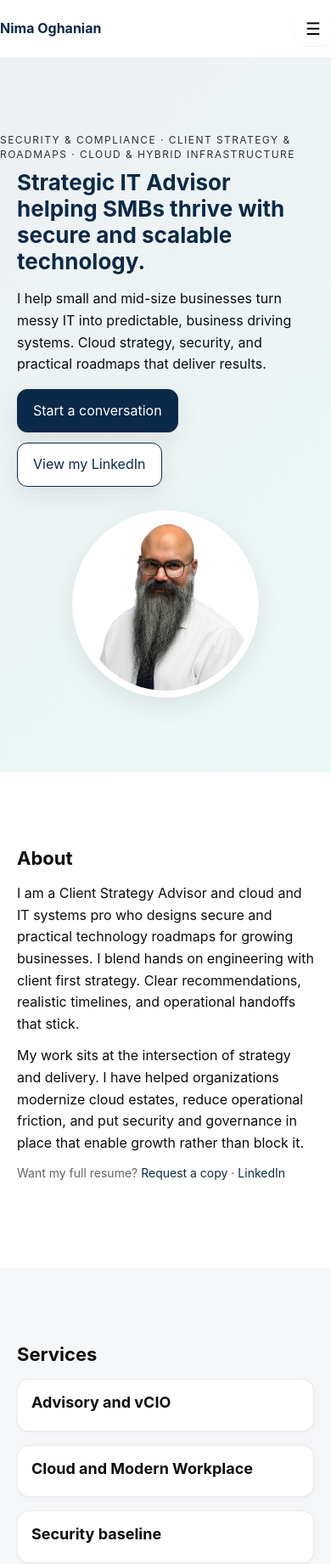
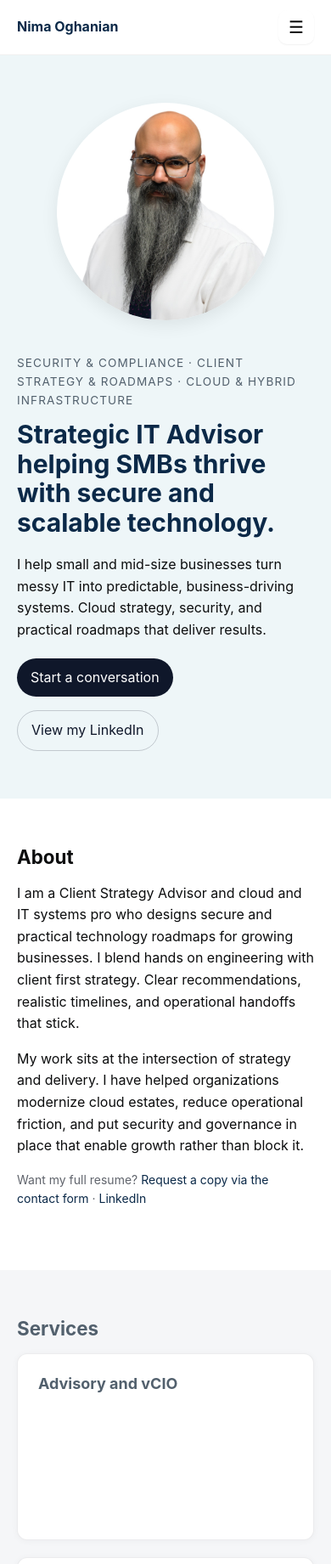
Before and after one commit to NB-OGH/github.io, a plain HTML site: page index.html in a window 390 px wide. Shown: the top 1841 px of the page at 85% size. Drawn offline with Linux system fonts and the light colour scheme.

Commit message:
Refine contact form embed and resume link

```diff
--- a/index.html
+++ b/index.html
@@ -7,14 +7,23 @@
   <title>Nima Oghanian — Strategic IT Advisor</title>
   <meta name="description" content="Strategic IT advisor focused on cloud architecture, security, and practical roadmaps for SMBs. Toronto-based.">
   <link rel="stylesheet" href="styles.css">
-  <link rel="stylesheet" href="styles.css" />
+  <!-- Social/SEO cards -->
+  <meta property="og:title" content="Nima Oghanian — Strategic IT Advisor">
+  <meta property="og:description" content="Secure, scalable, practical IT roadmaps for SMBs.">
+  <meta property="og:type" content="website">
+  <meta property="og:url" content="https://nimaoghanian.com">
+  <meta property="og:image" content="https://nimaoghanian.com/assets/social-card.png">
+  <meta name="twitter:card" content="summary_large_image">
 </head>
 <body>
   <header class="site-header">
-    <div class="container row">
+    <div class="container">
       <div class="brand"><a href="/">Nima Oghanian</a></div>
-      <button id="menuBtn" class="menu-btn" aria-label="Open menu" aria-expanded="false">☰</button>
-      <nav class="nav">
+      <button id="menuBtn" class="menu-btn" type="button"
+        aria-label="Open menu"
+        aria-expanded="false"
+        aria-controls="site-nav">☰</button>
+      <nav id="site-nav" class="nav">
         <a href="#about">About</a>
         <a href="#services">Services</a>
         <a href="#projects">Case studies</a>
@@ -25,22 +34,19 @@
 
   <main id="main">
     <section class="hero section">
-  <p class="mini-tagline">Security &amp; Compliance · Client Strategy &amp; Roadmaps · Cloud &amp; Hybrid Infrastructure</p>
-
       <div class="container">
-        <div class="grid">
-          <div>
-            <div class="kicker">AZURE · M365 · SECURITY</div>
+        <div class="hero-grid">
+          <div class="hero-copy">
+            <p class="eyebrow">Security &amp; Compliance · Client Strategy &amp; Roadmaps · Cloud &amp; Hybrid Infrastructure</p>
             <h1>Strategic IT Advisor helping SMBs thrive with secure and scalable technology.</h1>
-            <p class="lead">I help small and mid-size businesses turn messy IT into predictable, business driving systems. Cloud strategy, security, and practical roadmaps that deliver results.</p><div class="cta">
-              <a class="button" href="mailto:info@nimaoghanian.com">Start a conversation</a>
-              <a class="button ghost" href="https://www.linkedin.com/in/nimaoghanian">View my LinkedIn</a>
+            <p>I help small and mid-size businesses turn messy IT into predictable, business-driving systems. Cloud strategy, security, and practical roadmaps that deliver results.</p>
+            <div class="hero-actions">
+              <a class="btn btn-primary" href="#contact">Start a conversation</a>
+              <a class="btn btn-ghost" href="https://www.linkedin.com/in/nimaoghanian/" rel="noopener">View my LinkedIn</a>
             </div>
           </div>
-          <div class="hero-visual">
-            <div class="avatar-wrap">
-              <img src="assets/avatar.png" alt="Portrait of Nima Oghanian">
-            </div>
+          <div class="hero-aside">
+            <img src="assets/avatar.png" width="256" height="256" alt="Portrait of Nima Oghanian" loading="lazy" decoding="async">
           </div>
         </div>
       </div>
@@ -51,7 +57,7 @@
         <h2>About</h2>
         <p>I am a Client Strategy Advisor and cloud and IT systems pro who designs secure and practical technology roadmaps for growing businesses. I blend hands on engineering with client first strategy. Clear recommendations, realistic timelines, and operational handoffs that stick.</p>
         <p>My work sits at the intersection of strategy and delivery. I have helped organizations modernize cloud estates, reduce operational friction, and put security and governance in place that enable growth rather than block it.</p>
-        <p class="small">Want my full resume? <a href="mailto:info@nimaoghanian.com?subject=Request%20CV">Request a copy</a> · <a href="https://www.linkedin.com/in/nimaoghanian">LinkedIn</a></p>
+        <p class="small">Want my full resume? <a href="#contact">Request a copy via the contact form</a> · <a href="https://www.linkedin.com/in/nimaoghanian">LinkedIn</a></p>
       </div>
     </section>
 
@@ -109,17 +115,26 @@
       </div>
     </section>
 
-    <section id="contact" class="section muted">
-    <h2>Get in touch</h2>
-      <iframe
-        src="https://docs.google.com/forms/d/e/1FAIpQLSelULsvhSTl9UR4enh9ESTDJWGuPU_ZNO9ECFhDP4niKGW56A/viewform?embedded=true"
-        width="100%"
-        height="720"
-        frameborder="0"
-        marginheight="0"
-        marginwidth="0"
-        loading="lazy"
-        >Loading…</iframe>
+    <section id="contact" class="section contact">
+      <div class="container">
+        <div class="contact-grid">
+          <header class="contact-lead">
+            <h2 class="h2">Get in touch</h2>
+            <p class="muted">Tell me briefly about your goals and timeline. I’ll reply within 1–2 business days.</p>
+          </header>
+          <div class="form-wrap">
+            <iframe
+              src="https://docs.google.com/forms/d/e/1FAIpQLSelULsvhSTl9UR4enh9ESTDJWGuPU_ZNO9ECFhDP4niKGW56A/viewform?embedded=true&rm=minimal"
+              title="Contact form"
+              loading="lazy"
+              referrerpolicy="no-referrer-when-downgrade"
+              scrolling="no"
+              allowfullscreen>
+            </iframe>
+            <!-- Form accent color can be updated directly in Google Forms to match site branding. -->
+          </div>
+        </div>
+      </div>
     </section>
   </main>
 
@@ -135,10 +150,25 @@
   (function(){
     var btn = document.getElementById('menuBtn');
     if(btn){
+      var nav = document.getElementById('site-nav');
+      var updateLabel = function(open){
+        btn.setAttribute('aria-expanded', open ? 'true' : 'false');
+        btn.setAttribute('aria-label', open ? 'Close menu' : 'Open menu');
+      };
+
       btn.addEventListener('click', function(){
         var open = document.body.classList.toggle('nav-open');
-        btn.setAttribute('aria-expanded', open ? 'true' : 'false');
+        updateLabel(open);
       });
+
+      if(nav){
+        nav.addEventListener('click', function(event){
+          if(event.target.tagName === 'A'){
+            document.body.classList.remove('nav-open');
+            updateLabel(false);
+          }
+        });
+      }
     }
   })();
 </script>
--- a/styles.css
+++ b/styles.css
@@ -4,41 +4,87 @@
   --ink:#0c0d0e;
   --muted:#f5f6f8;
   --brand:#0B2948;
-  --accent:#00A896;
+  --accent:#14b8a6;
   --card:#ffffff;
   --ring:#e5e7eb;
   --shadow:0 10px 30px rgba(0,0,0,.08);
+  --container: 1100px;
+  --space-1: 8px;
+  --space-2: 12px;
+  --space-3: 16px;
+  --space-4: 20px;
+  --space-5: 24px;
+  --space-6: 32px;
+  --space-7: 40px;
+  --space-8: 56px;
+  --radius: 12px;
 }
 *{box-sizing:border-box}
 html,body{margin:0;padding:0}
 body{font-family:Inter, ui-sans-serif, system-ui, -apple-system, Segoe UI, Roboto, Helvetica, Arial; color:var(--ink); background:var(--bg); line-height:1.6}
-.container{max-width:1100px;margin:0 auto;padding:0 20px}
-.section{padding:88px 0}
-.section.muted{background:var(--muted)}
-h1,h2,h3{line-height:1.2;margin:0 0 16px}
-h1{font-size:clamp(30px,4.5vw,44px);color:var(--brand)}
-h2{font-size:clamp(22px,3vw,30px)}
-h3{font-size:clamp(18px,2.2vw,22px)}
-p{margin:0 0 12px}
-.lead{font-size:clamp(16px,2.4vw,20px);max-width:820px}
+.container{ max-width: var(--container); margin:0 auto; padding:0 var(--space-4); }
+.section{ padding: var(--space-8) 0; }
+.section.muted{ background:var(--muted); }
+h1{ margin:0 0 var(--space-4); line-height:1.15; font-size:clamp(30px,4.5vw,44px); color:var(--brand); }
+h2,.h2{ margin:0 0 var(--space-3); line-height:1.2; font-size: clamp(1.4rem, 1.1rem + 1.2vw, 2rem); }
+h3{ margin:0 0 var(--space-2); line-height:1.25; font-size:clamp(18px,2.2vw,22px); }
+p{ margin:0 0 var(--space-3); }
 .small{font-size:14px;color:#60646c}
+.muted{ color:#52606d; }
 a{text-decoration:none;color:var(--brand)}
 a:hover{text-decoration:underline}
+a:focus-visible, button:focus-visible{
+  outline:2px solid var(--accent);
+  outline-offset:3px;
+  border-radius:6px;
+}
 
 /* Header */
-.site-header{position:sticky;top:0;background:rgba(255,255,255,.9);backdrop-filter:blur(8px);border-bottom:1px solid var(--ring);z-index:20}
-.site-header .row{display:flex;align-items:center;justify-content:space-between;padding:14px 0}
+.site-header{
+  position: sticky; top: 0; z-index: 50;
+  background: rgba(255,255,255,.9);
+  -webkit-backdrop-filter: saturate(180%) blur(8px);
+  backdrop-filter: saturate(180%) blur(8px);
+  border-bottom: 1px solid rgba(0,0,0,.06);
+}
+.site-header .container{
+  display:flex;
+  align-items:center;
+  justify-content:space-between;
+  height:64px;
+  gap: var(--space-4);
+}
 .brand{font-weight:700;color:var(--brand)}
-.brand a{color:var(--brand)}
-.nav a{margin-left:18px;color:#111}
+.brand a{display:inline-block;padding-top:2px;line-height:1;color:var(--brand)}
+.nav{display:flex;gap: var(--space-2);align-items:center;}
+.nav a{padding:8px 10px;color:#111}
 .nav a:hover{color:var(--brand)}
 
 /* Hero */
-.hero{background:linear-gradient(135deg, rgba(11,41,72,.07), rgba(0,168,150,.08));}
-.hero .grid{display:grid;grid-template-columns:1.1fr .9fr;gap:28px;align-items:center}
-.hero-visual{display:flex;align-items:center;justify-content:center}
-.avatar-wrap{width:min(320px,70%);aspect-ratio:1/1;border-radius:999px;overflow:hidden;box-shadow:var(--shadow);background:#fff;border:8px solid rgba(255,255,255,.6)}
-.avatar-wrap img{width:100%;height:100%;object-fit:cover}
+.hero{ background:#eef6f8; }
+.hero-grid{
+  display:grid;
+  grid-template-columns: 1.3fr .7fr;
+  gap: var(--space-7);
+  align-items:center;
+}
+.eyebrow{
+  letter-spacing:.08em;
+  text-transform:uppercase;
+  font-size:.85rem;
+  color:#52606d;
+  margin-bottom: var(--space-2);
+}
+.hero-actions{ display:flex; gap: var(--space-3); margin-top: var(--space-4); flex-wrap:wrap; }
+.btn{ display:inline-flex; align-items:center; gap:8px; padding:10px 16px; border-radius:999px; text-decoration:none; }
+.btn-primary{ background:#0f172a; color:#fff; }
+.btn-ghost{ border:1px solid rgba(15,23,42,.2); color:#0f172a; background:transparent; }
+.hero-aside img{ display:block; margin:0 auto; width:100%; max-width:256px; height:auto; border-radius:50%; box-shadow:0 6px 20px rgba(0,0,0,.08); }
+
+@media (max-width:930px){
+  .hero-grid{ grid-template-columns:1fr; text-align:left; }
+  .hero-aside{ order:-1; }
+}
 
 /* Tags (capability labels) */
 .tags{display:flex;gap:8px;flex-wrap:wrap;margin-top:14px}
@@ -52,97 +98,29 @@ a:hover{text-decoration:underline}
 .button:hover{transform:translateY(-1px)}
 
 /* Cards & Grid */
-.grid-3{display:grid;grid-template-columns:repeat(3,1fr);gap:20px}
-.card{background:var(--card);border:1px solid var(--ring);border-radius:16px;padding:20px;box-shadow:var(--shadow);transition:transform .15s ease, box-shadow .15s ease}
-.card:hover{transform:translateY(-3px);box-shadow:0 12px 36px rgba(0,0,0,.12)}
-.card h3{margin-bottom:6px}
-
-/* Make whole card clickable */
-.card-link{display:block;color:inherit}
+.grid-3{ display:grid; grid-template-columns: repeat(3, minmax(0,1fr)); gap: var(--space-4); }
+.card{ display:flex; flex-direction:column; min-height:220px; padding: var(--space-5); border-radius: var(--radius); background:#fff; border:1px solid rgba(15,23,42,.08); box-shadow:0 1px 8px rgba(0,0,0,.04); color:inherit; text-decoration:none; transition:transform .15s ease, box-shadow .15s ease, border-color .15s ease; }
+.card:hover{ transform:translateY(-2px); border-color:rgba(17,177,168,.45); box-shadow:0 8px 24px rgba(0,0,0,.08); }
+.card h3{ margin-bottom: var(--space-2); }
+.card-link{ display:block; color:inherit; }
 .card-link:hover{text-decoration:none}
 
 /* Footer */
 .site-footer{padding:36px 0;border-top:1px solid var(--ring);background:#fff}
 
-/* Responsive */
 @media (max-width:930px){
-  .hero .grid,.grid-3{grid-template-columns:1fr}
-  .avatar-wrap{width:220px}
+  .grid-3{ grid-template-columns:1fr; }
 }
 
+@media (prefers-reduced-motion: reduce){
+  *{ animation-duration:.001ms !important; animation-iteration-count:1 !important; transition-duration:.001ms !important; }
+}
 
-
-/* === v3.2.1 responsive + hero micro-fixes === */
-.mini-tagline{
-  letter-spacing:.12em;
-  text-transform:uppercase;
-  font-size:.72rem;
-  opacity:.8;
-  margin:0 0 .5rem 0;
-  line-height:1.4;
-}
-.cards-grid, .services-grid{
-  display:grid;
-  grid-template-columns:1fr;
-  gap:16px;
-}
-@media (min-width: 480px){
-  .cards-grid, .services-grid{ grid-template-columns:repeat(2,minmax(0,1fr)); }
-}
-@media (min-width: 992px){
-  .cards-grid{ grid-template-columns:repeat(3,minmax(0,1fr)); }
-  .services-grid{ grid-template-columns:repeat(3,minmax(0,1fr)); }
-}
-.card{
-  display:block;
-  padding:16px;
-  border-radius:14px;
-  background:#fff;
-  border:1px solid rgba(15,23,42,.08);
-  box-shadow:0 1px 2px rgba(0,0,0,.05);
-  color:inherit;
-  text-decoration:none;
-  transition:transform .15s ease, box-shadow .15s ease, border-color .15s ease;
-}
-.card:hover{
-  transform:translateY(-2px);
-  border-color:rgba(17,177,168,.45);
-  box-shadow:0 8px 24px rgba(0,0,0,.08);
-}
-.card-title{margin:0 0 6px 0; font-weight:600}
-.card-desc{margin:0; color:#475569}
-.cards-grid .card p, .services-grid .card p{ display:none; }
-@media (min-width: 768px){
-  .cards-grid .card p, .services-grid .card p{ display:block; }
-}
-@media (max-width: 420px){
-  h1{ font-size:26px; line-height:1.2; }
-}
-.page-section{ padding-bottom:84px; }
-
-
-
-/* === Patch v3.2.2 === */
-
-/* Remove old tiny tagline line */
 .kicker { display:none !important; }
 
-/* Card anchors look like tiles */
-.card { display:block; color:inherit; text-decoration:none; }
-
-/* Mobile: titles-only for services and projects */
 #services .card p, #projects .card p { display:none; }
 @media (min-width: 768px){
   #services .card p, #projects .card p { display:block; }
-}
-
-/* Grid: fallbacks if theme uses grid-3 */
-#projects .grid-3, #services .grid-3 { display:grid; gap:16px; grid-template-columns:1fr; }
-@media (min-width: 480px){
-  #projects .grid-3, #services .grid-3 { grid-template-columns:repeat(2, minmax(0,1fr)); }
-}
-@media (min-width: 992px){
-  #projects .grid-3, #services .grid-3 { grid-template-columns:repeat(3, minmax(0,1fr)); }
 }
 
 /* Hamburger menu */
@@ -158,33 +136,28 @@ a:hover{text-decoration:underline}
 }
 @media (max-width: 768px){
   .menu-btn{ display:inline-block; }
-  .nav{ display:none; position:absolute; right:16px; top:56px; background:#fff; padding:12px; border-radius:12px; box-shadow:0 10px 28px rgba(0,0,0,.12); }
+  .nav{ display:none; position:absolute; right:16px; top:64px; background:#fff; padding:12px; border-radius:12px; box-shadow:0 10px 28px rgba(0,0,0,.12); }
   body.nav-open .nav{ display:flex; flex-direction:column; gap:10px; }
 }
 
-/* Mini-tagline polish */
-.mini-tagline{
-  letter-spacing:.12em;
-  text-transform:uppercase;
-  font-size:.75rem;
-  opacity:.85;
+/* Contact */
+.contact-grid{
+  display:grid;
+  grid-template-columns: 1fr 1.2fr;
+  gap: var(--space-6);
+  align-items:start;
 }
-
-/* === Google Form styling === */
-#contact {
-  display: flex;
-  flex-direction: column;
-  align-items: center;
-  text-align: center;
+.contact-lead{ padding-top: var(--space-2); }
+.form-wrap{ width:100%; max-width:720px; overflow:hidden; }
+.form-wrap iframe{
+  width:100%;
+  height: clamp(900px, 95vh, 1200px);
+  border:none;
+  border-radius: var(--radius);
+  background:#fff;
+  box-shadow:0 2px 16px rgba(0,0,0,.06);
 }
-
-#contact iframe {
-  max-width: 720px;
-  width: 100%;
-  height: 720px;
-  border: none;
-  border-radius: 12px;
-  background: #fff;
-  box-shadow: 0 2px 16px rgba(0, 0, 0, 0.06);
-  margin-top: 16px;
+@media (max-width:1000px){
+  .contact-grid{ grid-template-columns:1fr; }
+  .form-wrap{ max-width:100%; }
 }
```
